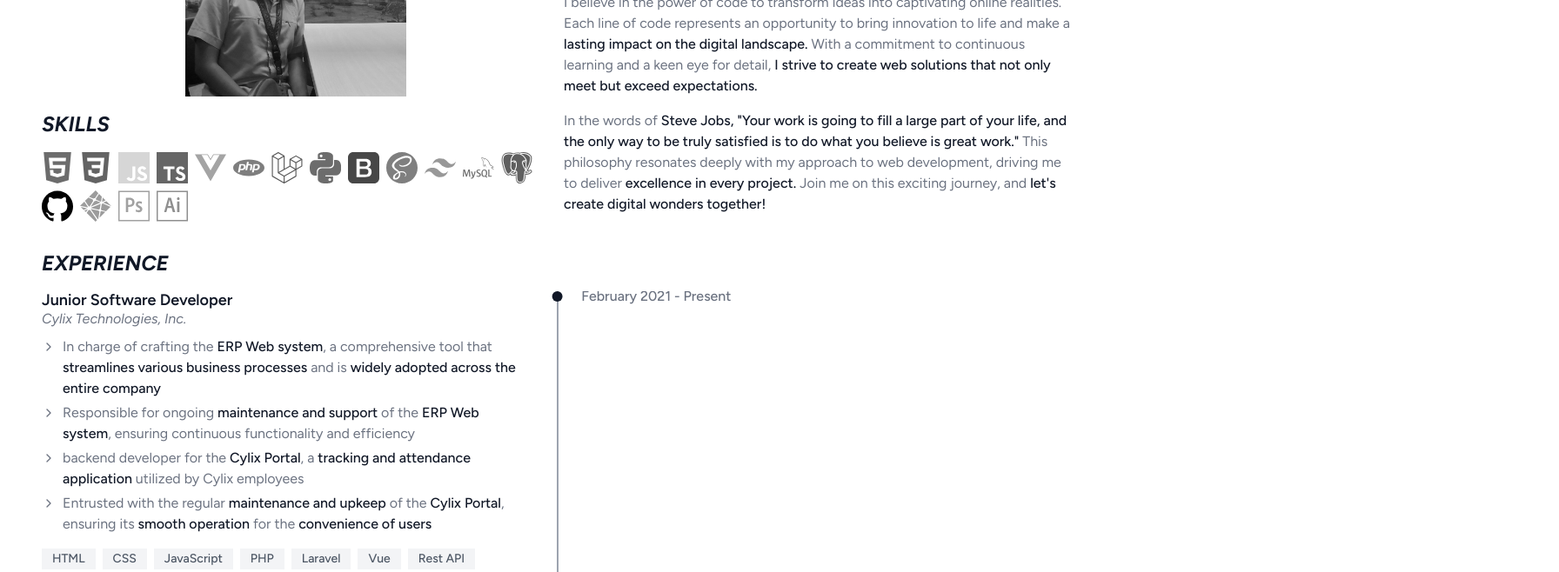
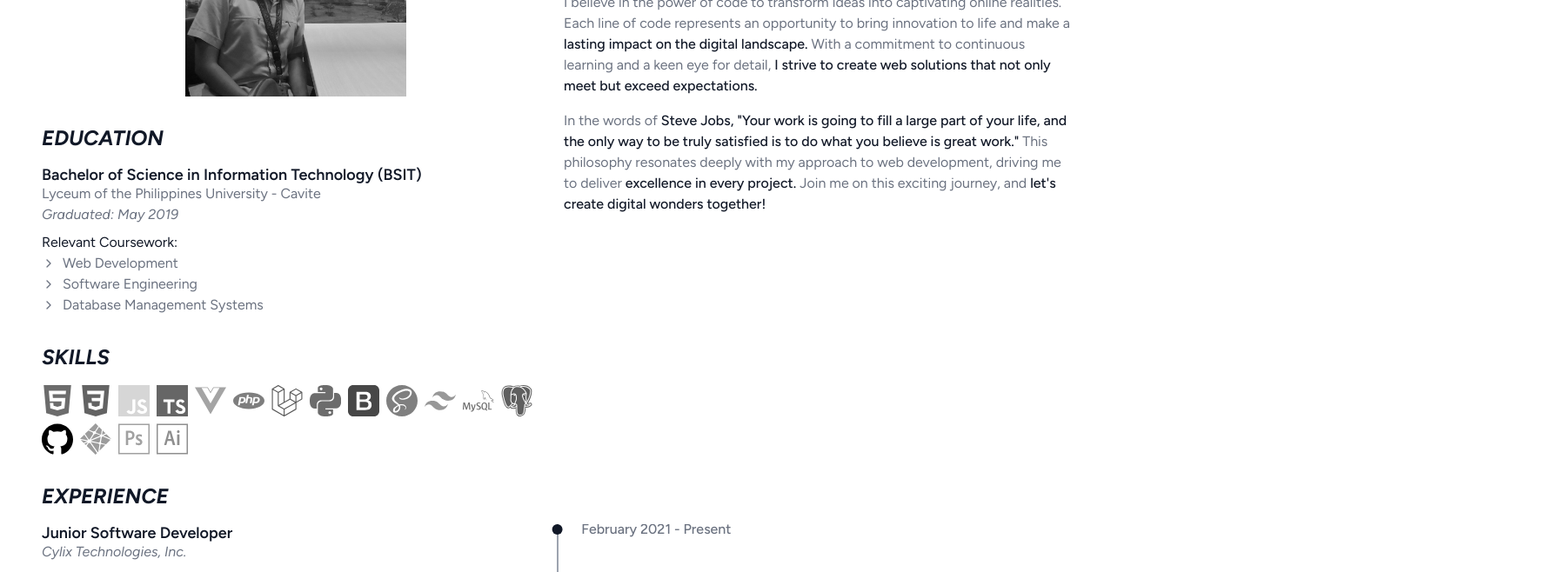
Before and after one commit to pauliversonc/pauliversonc, a Vue app: page / in a window 1280 px wide. Shown: the part 1700-2358 px from the top of the page at 87% size, 1792 px wide, since content can reach past the window. Built offline with nearby package versions, Linux system fonts and the light colour scheme.

Commit message:
add education section

```diff
--- a/src/components/base/BaseHeadingFive.vue
+++ b/src/components/base/BaseHeadingFive.vue
@@ -1,5 +1,5 @@
 <template >
-  <h5 ref="headFive" :class="{'lg:mt-0 lg:mb-4': marginCustom, 'mt-4': marginTopCustom}" class="uppercase text-2xl  italic font-bold text-gray-900 dark:text-dmWhite">{{ title }}</h5>
+  <h5 ref="headFive" :class="{'lg:mt-4 lg:mb-4': marginCustom, 'mt-4': marginTopCustom}" class="uppercase text-2xl  italic font-bold text-gray-900 dark:text-dmWhite">{{ title }}</h5>
 </template>
 <script>
 import gsap from 'gsap';
--- a/src/components/layout/TheAbout.vue
+++ b/src/components/layout/TheAbout.vue
@@ -16,6 +16,53 @@
         <p class="">I am a <span ref="highlight1" class="ease-out duration-300">passionate web developer</span> born and raised in the lively city of <span ref="highlight2" class="ease-out duration-300">Trece Martires, Cavite.</span> My journey into the world of web development began under the guidance of exceptional professors back in college. Inspired by their teachings, I've embarked on a path that blends <span ref="highlight3" class="ease-out duration-300">creativity and technical prowess</span> to craft engaging digital experiences.</p>
         <p class="">I believe in the power of code to transform ideas into captivating online realities. Each line of code represents an opportunity to bring innovation to life and make a <span ref="highlight4" class="ease-out duration-300">lasting impact on the digital landscape.</span> With a commitment to continuous learning and a keen eye for detail, <span ref="highlight5" class="ease-out duration-300">I strive to create web solutions that not only meet but exceed expectations.</span></p>
         <p class="">In the words of <span ref="highlight6" class="ease-out duration-300">Steve Jobs, "Your work is going to fill a large part of your life, and the only way to be truly satisfied is to do what you believe is great work."</span> This philosophy resonates deeply with my approach to web development, driving me to deliver <span ref="highlight7" class="ease-out duration-300">excellence in every project.</span> Join me on this exciting journey, and <span ref="highlight8" class="ease-out duration-300">let's create digital wonders together!</span></p>
+      </div>
+
+      <!-- EDUCATION CONTAINER -->
+      <div class="flex flex-col">
+        <BaseHeadingFive title="education" :margin-custom="true" :margin-top-custom="true" />
+
+        <!-- WRAPPER -->
+        <div ref="education">
+          <div class="flex flex-col mt-2 lg:mt-0 mb-2">
+            <span class="leading-5 font-semibold text-lg text-gray-900 dark:text-dmWhite">Bachelor of Science in Information Technology (BSIT)</span>
+            <span>Lyceum of the Philippines University - Cavite</span>
+            <span class="italic">Graduated: May 2019</span>
+          </div>
+
+
+          <span class="block text-gray-900 dark:text-dmWhite">Relevant Coursework:</span>
+
+          <ul>
+            <li class="flex gap-2">
+              <div>
+                <svg class="h-4 w-4 rotate-[270deg] translate-y-[25%] fill-gray-500 dark:fill-dmGray">
+                  <use xlink:href="/icons/sprite.svg#icon-chevron-down"></use>
+                </svg>
+              </div>
+              <span>Web Development</span>
+            </li>
+
+            <li class="flex gap-2">
+              <div>
+                <svg class="h-4 w-4 rotate-[270deg] translate-y-[25%] fill-gray-500 dark:fill-dmGray">
+                  <use xlink:href="/icons/sprite.svg#icon-chevron-down"></use>
+                </svg>
+              </div>
+              <span>Software Engineering</span>
+            </li>
+
+            <li class="flex gap-2">
+              <div>
+                <svg class="h-4 w-4 rotate-[270deg] translate-y-[25%] fill-gray-500 dark:fill-dmGray">
+                  <use xlink:href="/icons/sprite.svg#icon-chevron-down"></use>
+                </svg>
+              </div>
+              <span>Database Management Systems</span>
+            </li>
+          </ul>
+        </div>
+
       </div>
 
       <!-- SKILLS CONTAINERS -->
@@ -265,7 +312,10 @@ export default {
       this.applyAnimation2(imageCon);
 
       const skills = this.$refs.skills;
+      const education = this.$refs.education;
+
       this.applyAnimation2(skills);
+      this.applyAnimation2(education);
 
 
       const timeline = this.$refs.timeline;
```
